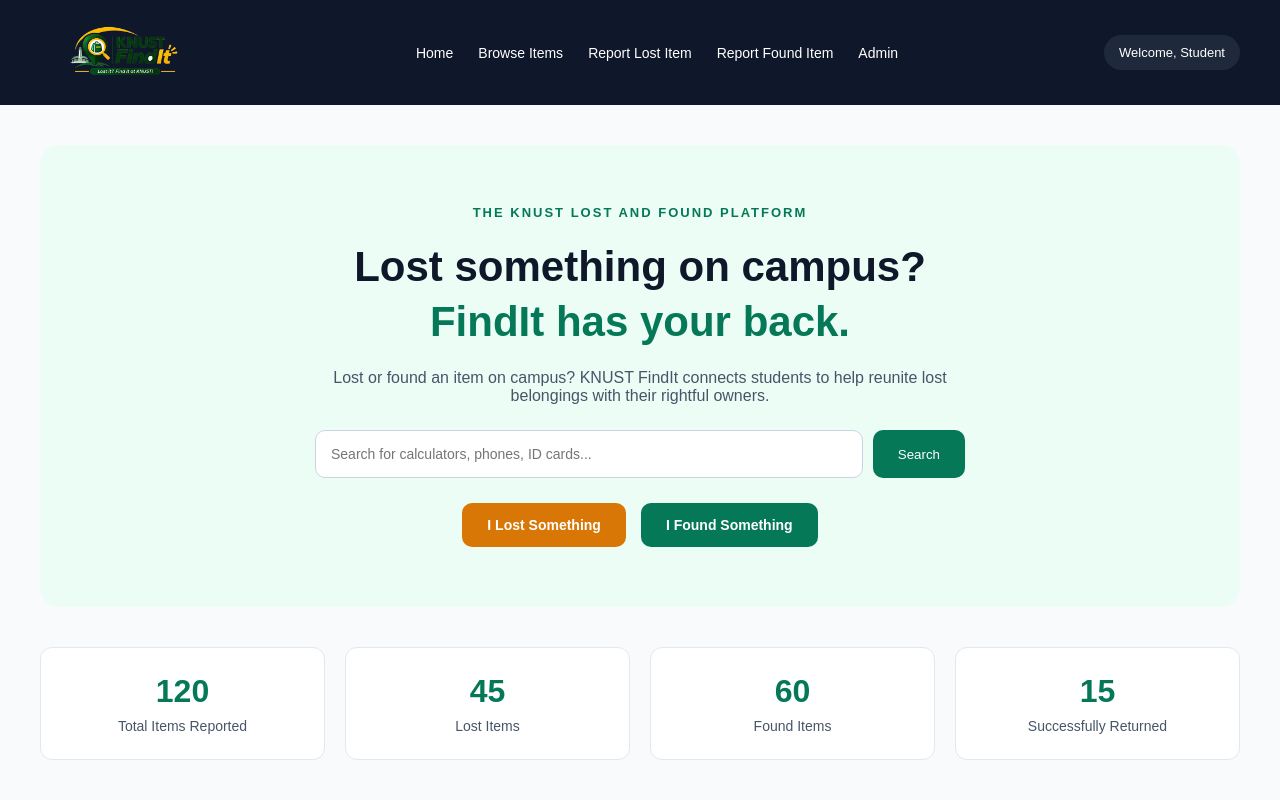
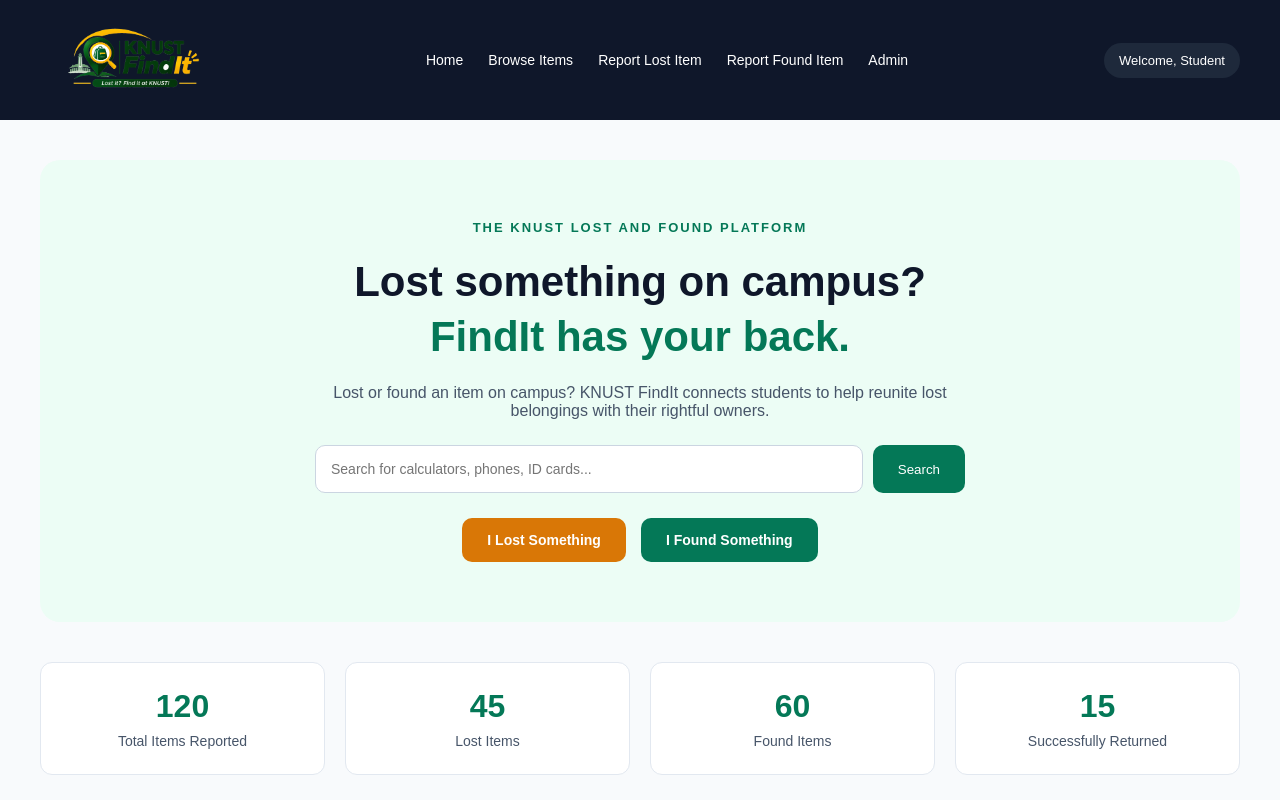
Before and after one commit to ampahjeffery33-stack/KNUST-FindIt, a plain HTML site: page index1.html in a window 1280 px wide. Shown: the top 800 px of the page. Drawn offline with Linux system fonts and the light colour scheme.

Commit message:
Updated styling

```diff
--- a/style.css
+++ b/style.css
@@ -769,8 +769,8 @@ th {
 }
 
 .logo img {
-    width: 170px;
-    height: 65px;
+    width: 190px;
+    height: 80px;
     object-fit: contain;
     display: block;
 }
```
